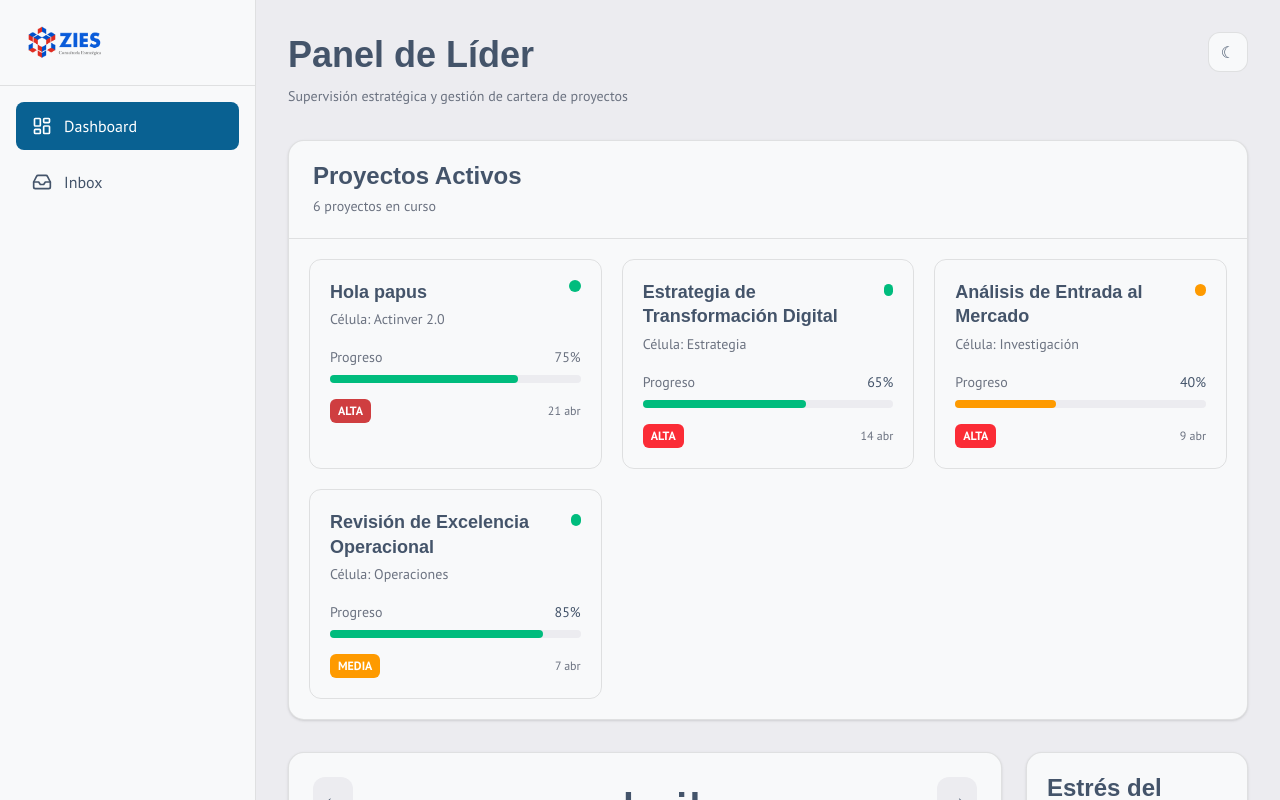
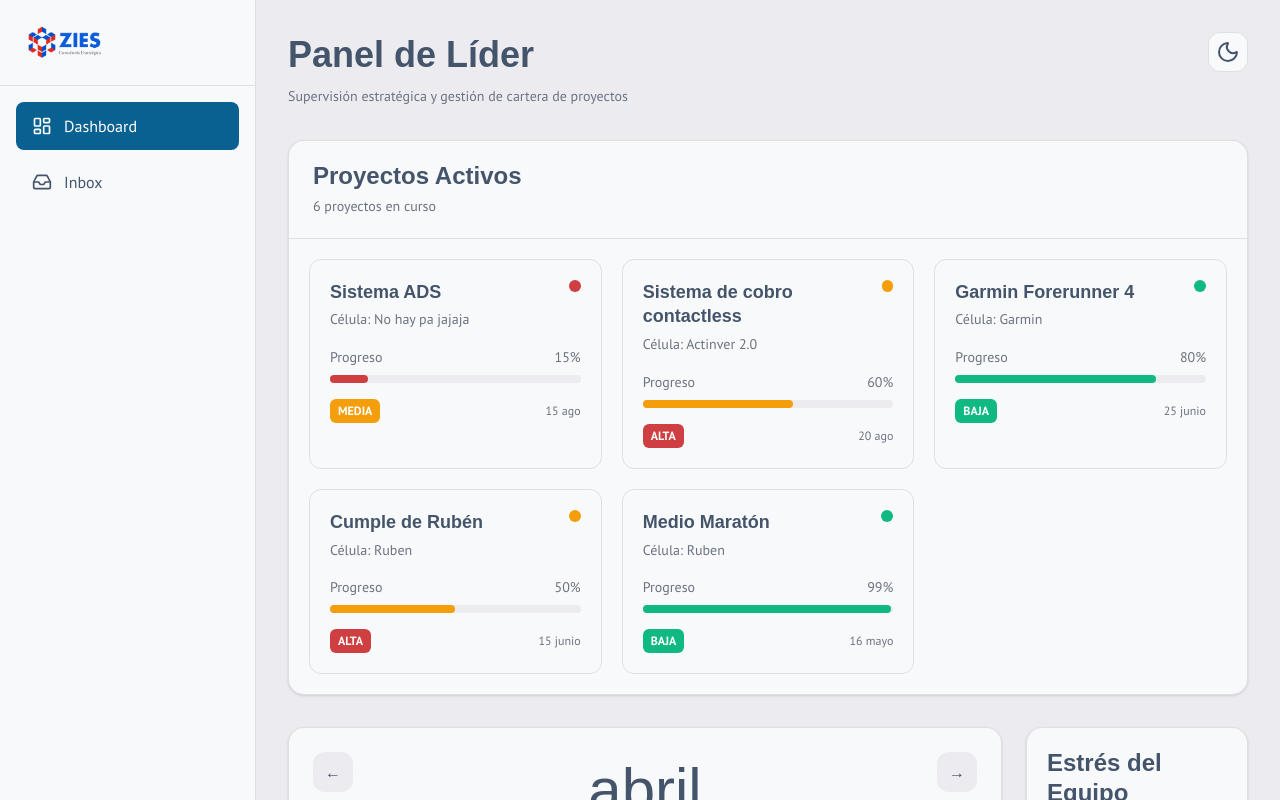
Before and after one commit to AvalosRubenn/Sistema-AdS, a React (Vite) app: page / in a window 1280 px wide. Shown: the top 800 px of the page. Built offline with nearby package versions, Linux system fonts and the light colour scheme; a web font is replaced by a local one.

Commit message:
Tarjeta de proyecto activo reutilizable

```diff
--- a/src/components/ActiveProject.tsx
+++ b/src/components/ActiveProject.tsx
@@ -1,30 +1,64 @@
-function ActiveProject() {
+type Prioridad = "ALTA" | "MEDIA" | "BAJA";
+interface ActiveProjectProps {
+  nombreDelProyecto: string;
+  celula: string;
+  porcentaje: number;
+  fecha: string;
+  prioridad: Prioridad;
+}
+
+const priorityStyles = {
+  ALTA: { badge: "bg-error" },
+  MEDIA: { badge: "bg-warning" },
+  BAJA: { badge: "bg-success" },
+};
+
+function getStatusColor(porcentaje: number) {
+  if (porcentaje <= 33) return "bg-error";
+  if (porcentaje <= 67) return "bg-warning";
+  return "bg-success";
+}
+
+function ActiveProject({
+  nombreDelProyecto,
+  celula,
+  porcentaje,
+  fecha,
+  prioridad,
+}: ActiveProjectProps) {
+  const styles = priorityStyles[prioridad];
+  const colorStatus = getStatusColor(porcentaje);
   return (
     <div className="rounded-xl border border-border p-5">
-      <div className="mb-4 flex items-start justify-between">
+      <div className="mb-4 flex items-start justify-between ">
         <div>
-          <h3 className="text-lg font-semibold text-zies-azul-1">Hola papus</h3>
-          <p className="mt-1 text-sm text-muted-foreground">
-            Célula: Actinver 2.0
-          </p>
+          <h3 className="text-lg font-semibold text-zies-azul-1">
+            {nombreDelProyecto}
+          </h3>
+          <p className="mt-1 text-sm text-muted-foreground">Célula: {celula}</p>
         </div>
-        <div className="rounded-full bg-emerald-500 w-3 h-3" />
+        <div className={`rounded-full ${colorStatus} w-3 h-3`} />
       </div>
 
       <div className="mb-2 flex items-center justify-between">
         <span className="text-sm text-muted-foreground">Progreso</span>
-        <span className="text-sm text-muted-foreground">75%</span>
+        <span className="text-sm text-muted-foreground">{porcentaje}%</span>
       </div>
 
       <div className="mb-4 h-2 rounded-full bg-muted">
-        <div className="h-2 w-[75%] rounded-full bg-emerald-500" />
+        <div
+          style={{ width: `${porcentaje}%` }}
+          className={`h-2 rounded-full ${colorStatus}`}
+        />
       </div>
 
       <div className="flex items-center justify-between">
-        <span className="rounded-md bg-zies-rojo px-2 py-1 text-xs font-semibold text-white">
-          ALTA
+        <span
+          className={`rounded-md ${styles.badge} px-2 py-1 text-xs font-semibold text-white`}
+        >
+          {prioridad}
         </span>
-        <span className="text-xs text-muted-foreground">21 abr</span>
+        <span className="text-xs text-muted-foreground">{fecha}</span>
       </div>
     </div>
   );
--- a/src/components/DasboardLA.tsx
+++ b/src/components/DasboardLA.tsx
@@ -1,6 +1,43 @@
 import { Moon } from "lucide-react";
-import Calendar from "./Calendar";
 import ActiveProject from "./ActiveProject";
+
+const proyectos = [
+  {
+    nombreDelProyecto: "Sistema ADS",
+    celula: "No hay pa jajaja",
+    porcentaje: 15,
+    fecha: "15 ago",
+    prioridad: "MEDIA",
+  },
+  {
+    nombreDelProyecto: "Sistema de cobro contactless",
+    celula: "Actinver 2.0",
+    porcentaje: 60,
+    fecha: "20 ago",
+    prioridad: "ALTA",
+  },
+  {
+    nombreDelProyecto: "Garmin Forerunner 4",
+    celula: "Garmin",
+    porcentaje: 80,
+    fecha: "25 junio",
+    prioridad: "BAJA",
+  },
+  {
+    nombreDelProyecto: "Cumple de Rubén",
+    celula: "Ruben",
+    porcentaje: 50,
+    fecha: "15 junio",
+    prioridad: "ALTA",
+  },
+  {
+    nombreDelProyecto: "Medio Maratón",
+    celula: "Ruben",
+    porcentaje: 99,
+    fecha: "16 mayo",
+    prioridad: "BAJA",
+  },
+];
 
 function DashboardLA() {
   return (
@@ -25,7 +62,7 @@
             bg-background
           "
         >
-          ☾
+          <Moon />
         </button>
       </div>
 
@@ -43,108 +80,15 @@
 
         <div className="grid grid-cols-3 gap-5 p-5">
           {/* CARD */}
-          <ActiveProject />
-          <div className="rounded-xl border border-border p-5">
-            <div className="mb-4 flex items-start justify-between">
-              <div>
-                <h3 className="text-lg font-semibold text-zies-azul-1">
-                  Estrategia de Transformación Digital
-                </h3>
-
-                <p className="mt-1 text-sm text-muted-foreground">
-                  Célula: Estrategia
-                </p>
-              </div>
-
-              <div className="mt-1 h-3 w-3 rounded-full bg-emerald-500" />
-            </div>
-
-            <div className="mb-2 flex items-center justify-between">
-              <span className="text-sm text-muted-foreground">Progreso</span>
-
-              <span className="text-sm font-medium text-zies-azul-1">65%</span>
-            </div>
-
-            <div className="mb-4 h-2 rounded-full bg-muted">
-              <div className="h-2 w-[65%] rounded-full bg-emerald-500" />
-            </div>
-
-            <div className="flex items-center justify-between">
-              <span className="rounded-md bg-red-500 px-2 py-1 text-xs font-semibold text-white">
-                ALTA
-              </span>
-
-              <span className="text-xs text-muted-foreground">14 abr</span>
-            </div>
-          </div>
-
-          <div className="rounded-xl border border-border p-5">
-            <div className="mb-4 flex items-start justify-between">
-              <div>
-                <h3 className="text-lg font-semibold text-zies-azul-1">
-                  Análisis de Entrada al Mercado
-                </h3>
-
-                <p className="mt-1 text-sm text-muted-foreground">
-                  Célula: Investigación
-                </p>
-              </div>
-
-              <div className="mt-1 h-3 w-3 rounded-full bg-amber-500" />
-            </div>
-
-            <div className="mb-2 flex items-center justify-between">
-              <span className="text-sm text-muted-foreground">Progreso</span>
-
-              <span className="text-sm font-medium text-zies-azul-1">40%</span>
-            </div>
-
-            <div className="mb-4 h-2 rounded-full bg-muted">
-              <div className="h-2 w-[40%] rounded-full bg-amber-500" />
-            </div>
-
-            <div className="flex items-center justify-between">
-              <span className="rounded-md bg-red-500 px-2 py-1 text-xs font-semibold text-white">
-                ALTA
-              </span>
-
-              <span className="text-xs text-muted-foreground">9 abr</span>
-            </div>
-          </div>
-
-          <div className="rounded-xl border border-border p-5">
-            <div className="mb-4 flex items-start justify-between">
-              <div>
-                <h3 className="text-lg font-semibold text-zies-azul-1">
-                  Revisión de Excelencia Operacional
-                </h3>
-
-                <p className="mt-1 text-sm text-muted-foreground">
-                  Célula: Operaciones
-                </p>
-              </div>
-
-              <div className="mt-1 h-3 w-3 rounded-full bg-emerald-500" />
-            </div>
-
-            <div className="mb-2 flex items-center justify-between">
-              <span className="text-sm text-muted-foreground">Progreso</span>
-
-              <span className="text-sm font-medium text-zies-azul-1">85%</span>
-            </div>
-
-            <div className="mb-4 h-2 rounded-full bg-muted">
-              <div className="h-2 w-[85%] rounded-full bg-emerald-500" />
-            </div>
-
-            <div className="flex items-center justify-between">
-              <span className="rounded-md bg-amber-500 px-2 py-1 text-xs font-semibold text-white">
-                MEDIA
-              </span>
-
-              <span className="text-xs text-muted-foreground">7 abr</span>
-            </div>
-          </div>
+          {proyectos.map((p) => (
+            <ActiveProject
+              nombreDelProyecto={p.nombreDelProyecto}
+              celula={p.celula}
+              porcentaje={p.porcentaje}
+              fecha={p.fecha}
+              prioridad={p.prioridad}
+            />
+          ))}
         </div>
       </div>
 
```
